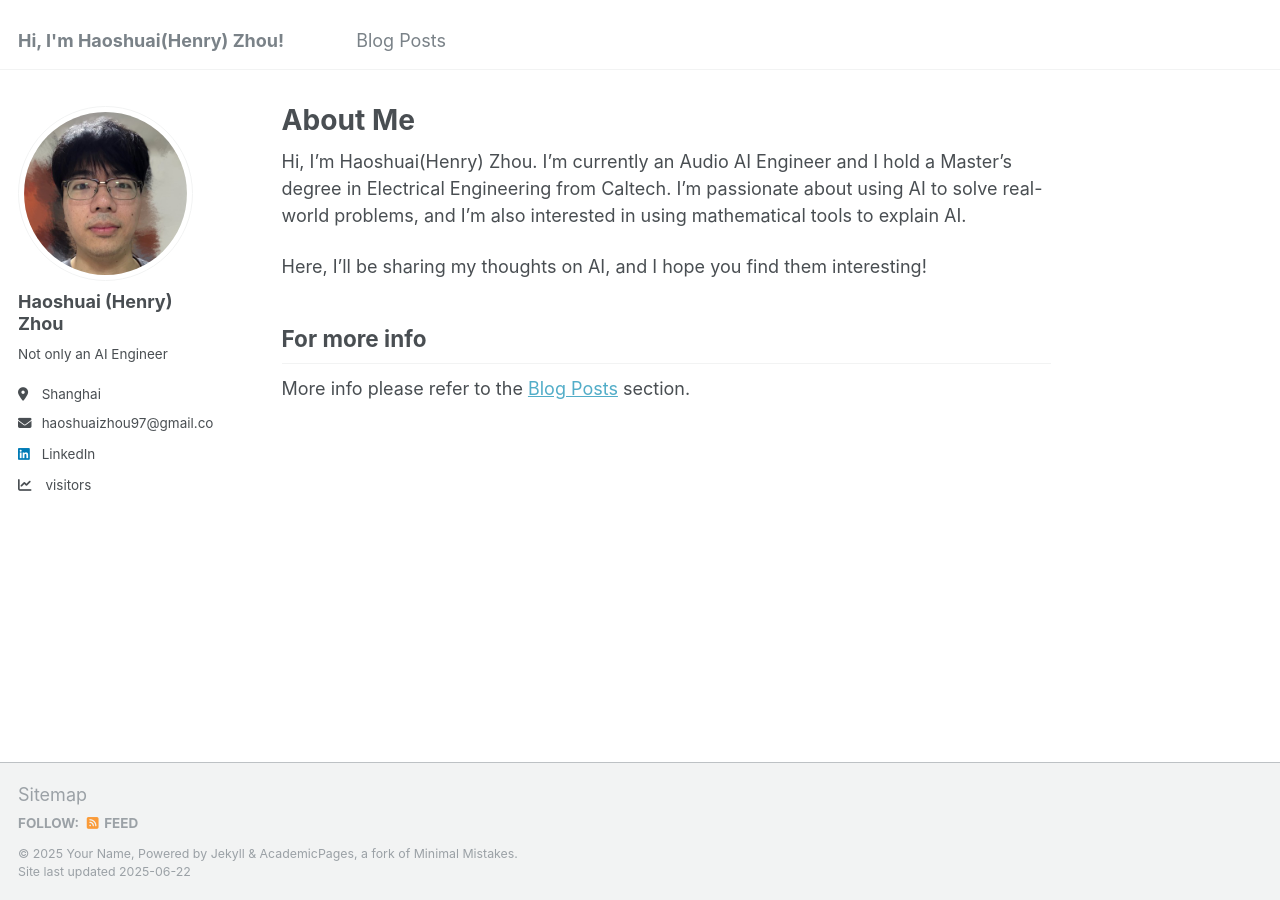
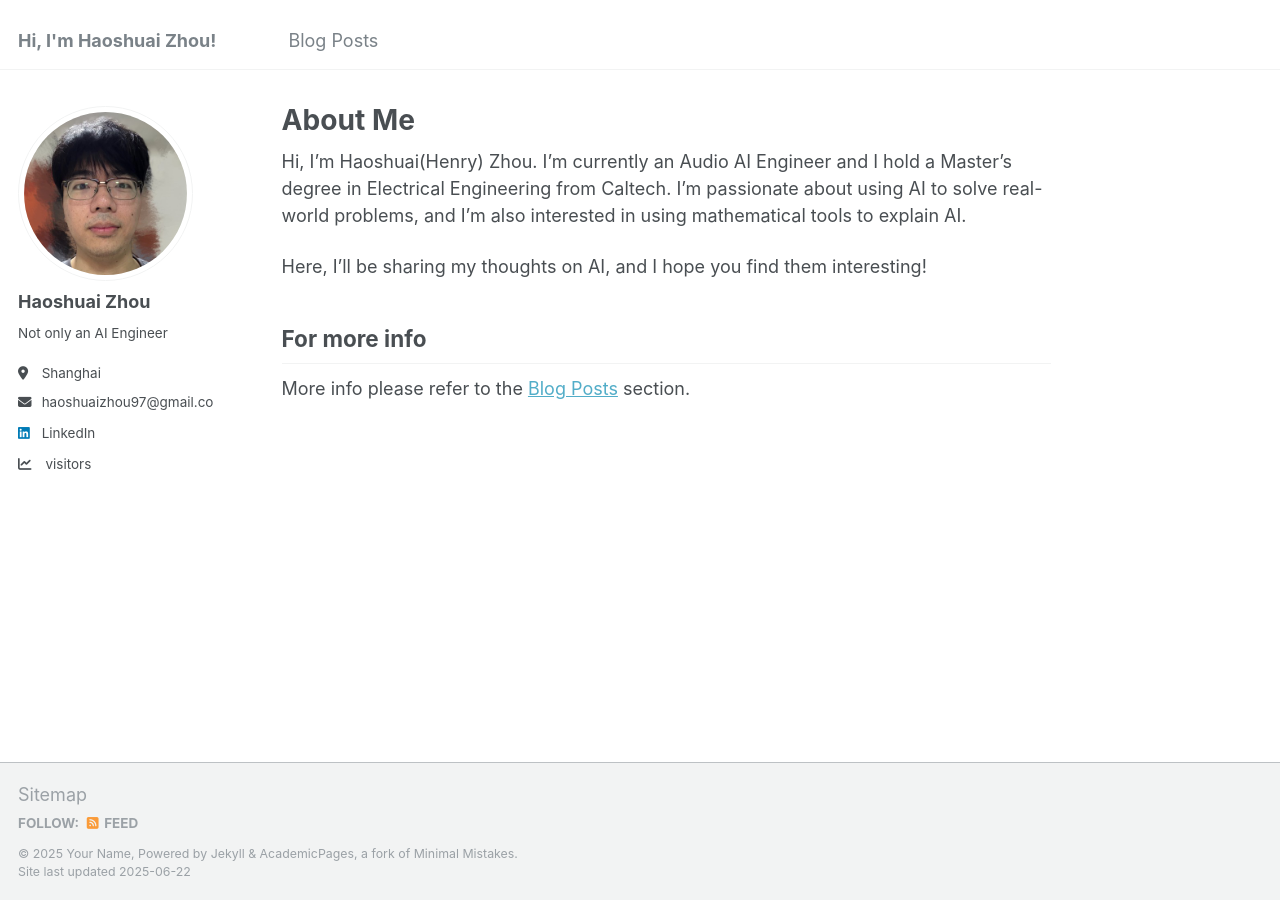
Before and after one commit to zhs2326/zhs2326.github.io, a Jekyll site: the page built from _pages/about.md, in a window 1280 px wide. Built offline with Jekyll 4.4.1, drawn with Linux system fonts in a browser that asks for light colours.

Commit message:
feat(intro): updated personal intro

```diff
--- a/_config.yml
+++ b/_config.yml
@@ -8,7 +8,7 @@
 
 # Basic Site Settings
 locale                   : "en-US"
-title                    : "Hi, I'm Haoshuai(Henry) Zhou!"
+title                    : "Hi, I'm Haoshuai Zhou!"
 title_separator          : "-"
 name                     : &name "Your Name"
 description              : &description "personal description"
@@ -22,7 +22,7 @@ repository               : "zhs2326/zhs2326.github.io"
 author:
   # Biographic information
   avatar           : "haoshuai_profile.jpeg"
-  name             : "Haoshuai (Henry) Zhou"
+  name             : "Haoshuai Zhou"
   pronouns         : # example: "she/her"
   bio              : "Not only an AI Engineer"
   location         : "Shanghai"
```
